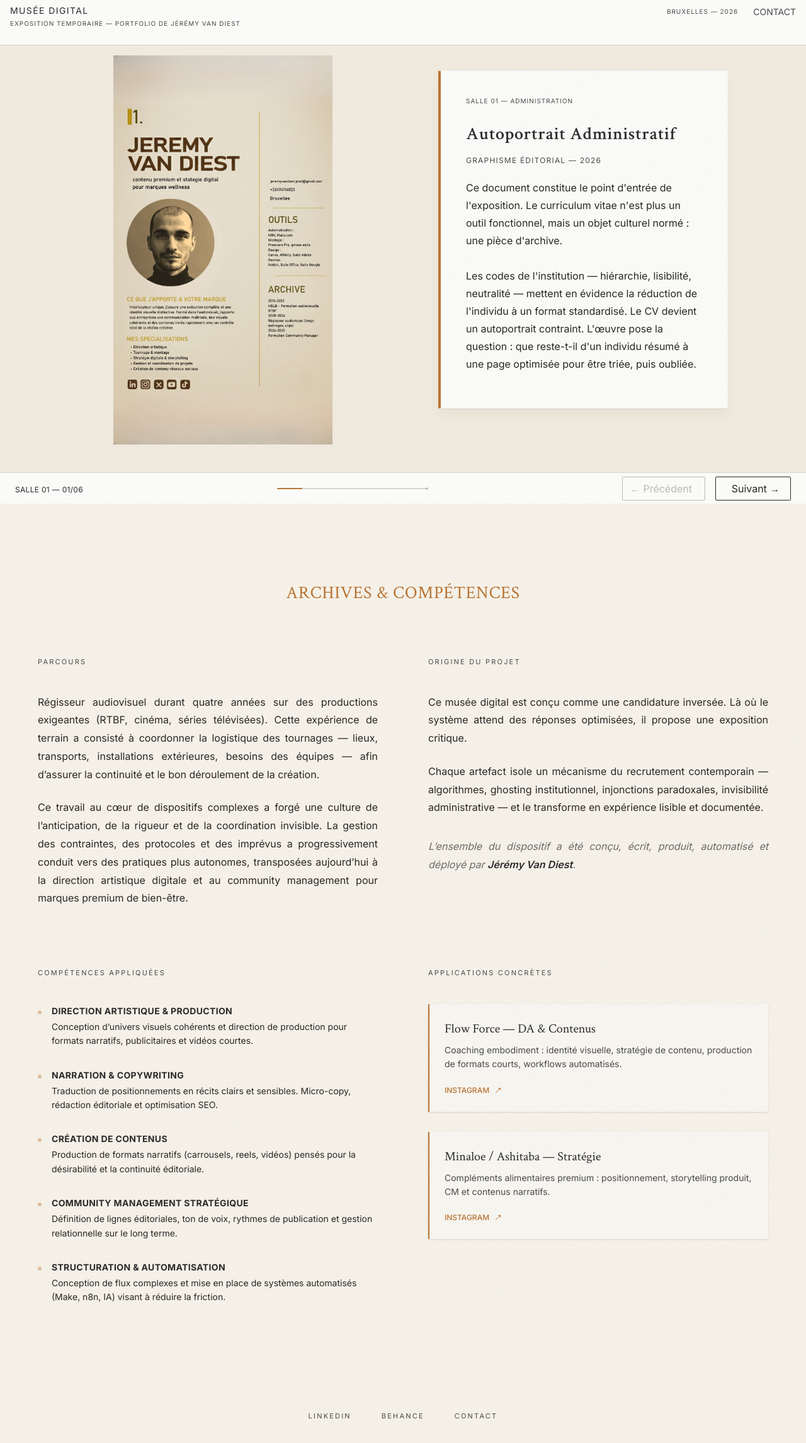
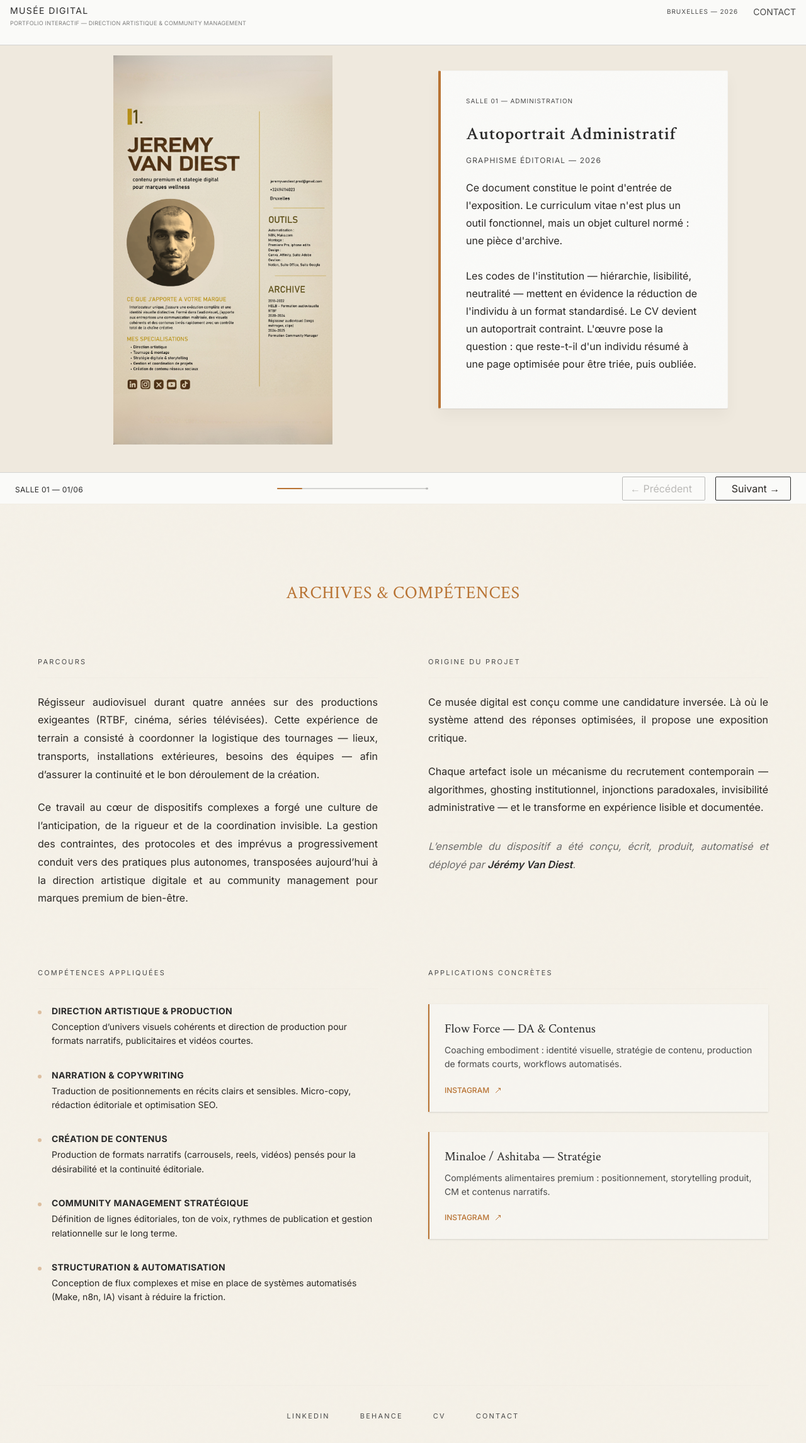
Before and after one commit to jeremyvandiest/musee-digitalv1, a Next.js app: page / in a window 1280 px wide. Shown: the top 2292 px of the page at 63% size. Built offline with nearby package versions, Linux system fonts and the light colour scheme.

Commit message:
feat: apply micro-refinements for SEO and professional clarity

```diff
--- a/app/components/TopBar.tsx
+++ b/app/components/TopBar.tsx
@@ -10,9 +10,9 @@ export default function TopBar() {
                 <h1 className="font-sans text-[14px] font-normal uppercase tracking-widest text-anthracite leading-tight">
                     Musée Digital
                 </h1>
-                <span className="font-sans text-[10px] uppercase tracking-widest text-ink-2 mt-1">
-                    Exposition Temporaire — Portfolio de Jérémy Van Diest
-                </span>
+                <p className="text-[9px] font-sans uppercase tracking-wide text-ink-2 mt-1 opacity-70">
+                    Portfolio interactif — Direction artistique & Community Management
+                </p>
             </div>
 
             {/* CENTRE - Vide */}
--- a/app/layout.tsx
+++ b/app/layout.tsx
@@ -17,8 +17,13 @@ const crimsonText = Crimson_Text({
 });
 
 export const metadata: Metadata = {
-    title: "Musée Digital — Portfolio",
-    description: "Exposition temporaire — Portfolio Digital 2026",
+    title: 'Musée Digital — Portfolio',
+    description: 'Jérémy Van Diest — Direction artistique digitale, community management & production de contenus pour marques premium. Portfolio interactif & candidature critique.',
+    openGraph: {
+        title: 'Musée Digital — Portfolio',
+        description: 'Direction artistique digitale, community management & production de contenus pour marques premium.',
+        type: 'website',
+    },
 };
 
 export default function RootLayout({
--- a/app/page.tsx
+++ b/app/page.tsx
@@ -179,6 +179,13 @@ export default function Home() {
                             </a>
                         ))}
                         <a
+                            href="/cv-jeremy-vandiest.pdf"
+                            target="_blank"
+                            className="font-sans text-[11px] uppercase text-ink-2 hover:text-cuivre hover:underline tracking-[0.2em] transition-colors"
+                        >
+                            CV
+                        </a>
+                        <a
                             href="mailto:jeremyvandiest.prod@gmail.com"
                             className="font-sans text-[11px] uppercase text-ink-2 hover:text-cuivre hover:underline tracking-[0.2em] transition-colors"
                         >
```
Also changed, not shown: 1 other file (tests, documents, lock files or other folders).
